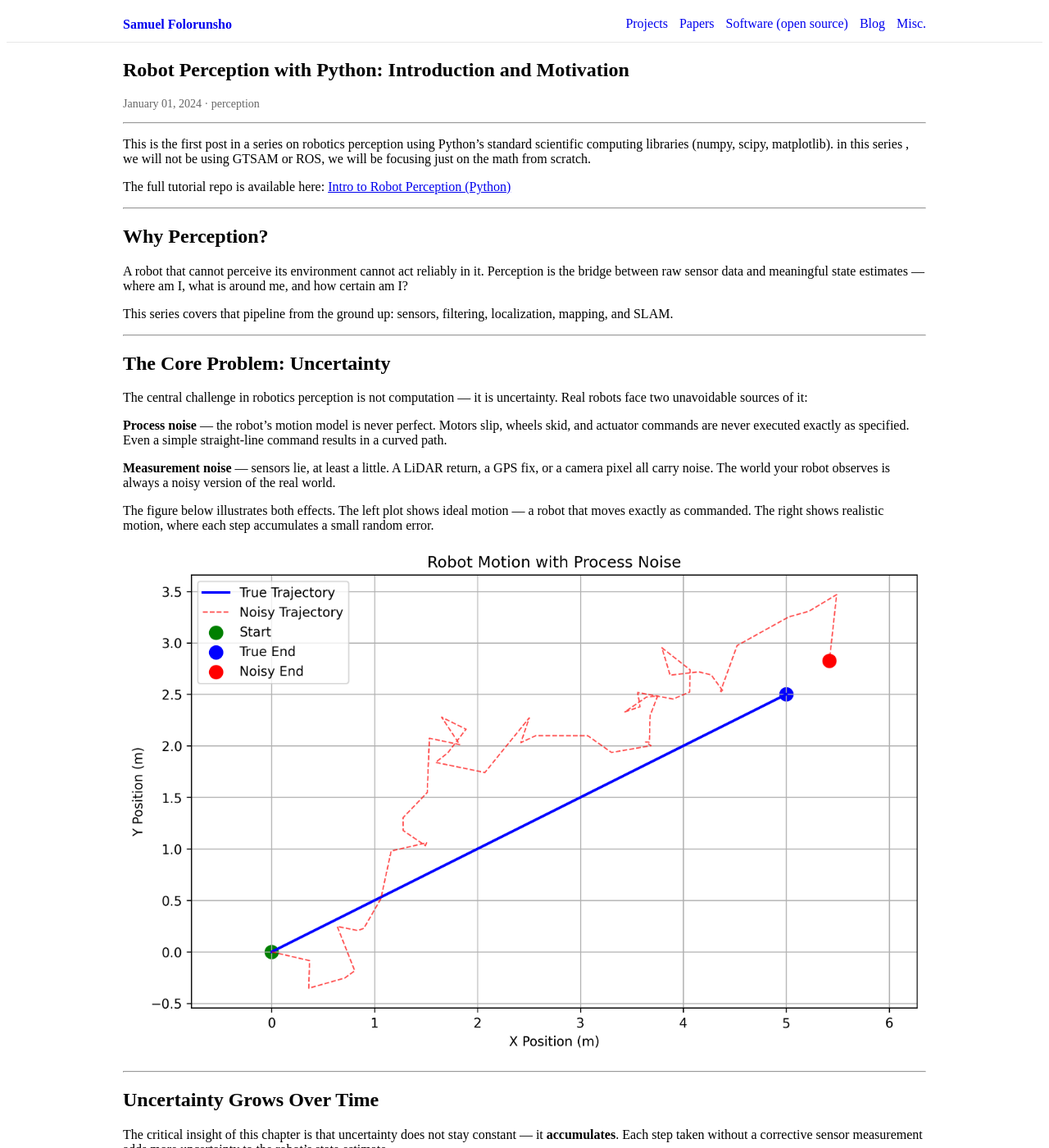
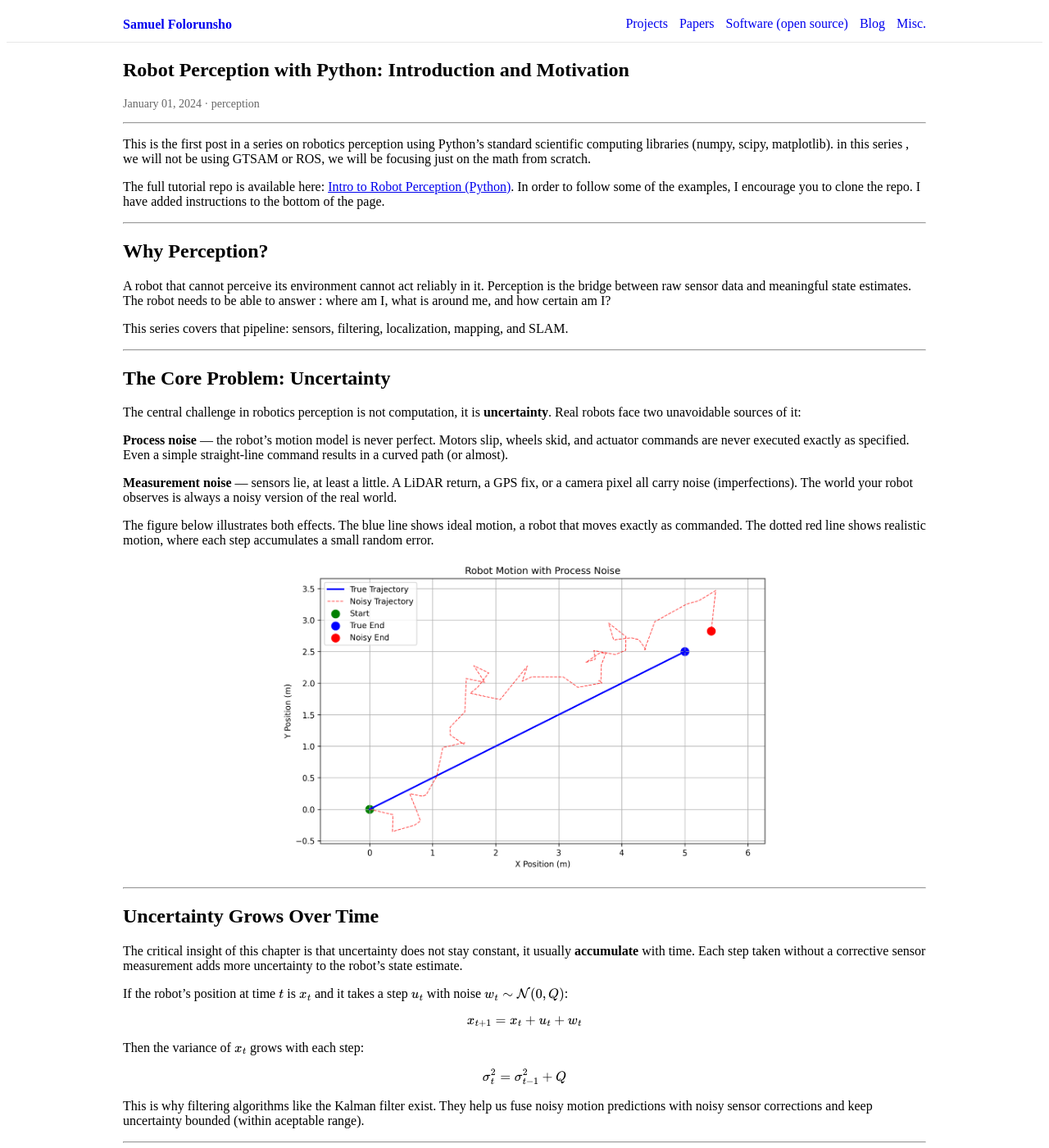
Before and after one commit to sof-danny/sof-danny.github.io, a Jekyll site: the page built from _posts/2024-01-01-intro-robot-perception.md, in a window 1280 px wide and 1400 px high. Shown: the whole window at 82% size. Built offline with Jekyll 4.4.1, drawn with Linux system fonts in a browser that asks for light colours; some of the changed text lies outside the part shown.

Commit message:
fixed typos on blog.

```diff
--- a/_posts/2024-01-01-intro-robot-perception.md
+++ b/_posts/2024-01-01-intro-robot-perception.md
@@ -9,27 +9,27 @@
 
 This is the first post in a series on robotics perception using Python's standard scientific computing libraries (numpy, scipy, matplotlib). in this series , we will not be using GTSAM or ROS, we will be focusing just on the math from scratch.
 
-The full tutorial repo is available here: [Intro to Robot Perception (Python)](https://github.com/sof-danny/Intro_to_Robot_Perception_Python)
+The full tutorial repo is available here: [Intro to Robot Perception (Python)](https://github.com/sof-danny/Intro_to_Robot_Perception_Python). In order to follow some of the examples, I encourage you to clone the repo. I have added instructions to the bottom of the page.
 
 ---
 
 ## Why Perception?
 
-A robot that cannot perceive its environment cannot act reliably in it. Perception is the bridge between raw sensor data and meaningful state estimates — where am I, what is around me, and how certain am I?
+A robot that cannot perceive its environment cannot act reliably in it. Perception is the bridge between raw sensor data and meaningful state estimates. The robot needs to be able to answer : where am I, what is around me, and how certain am I?
 
-This series covers that pipeline from the ground up: sensors, filtering, localization, mapping, and SLAM.
+This series covers that pipeline: sensors, filtering, localization, mapping, and SLAM.
 
 ---
 
 ## The Core Problem: Uncertainty
 
-The central challenge in robotics perception is not computation — it is uncertainty. Real robots face two unavoidable sources of it:
+The central challenge in robotics perception is not computation, it is **uncertainty**. Real robots face two unavoidable sources of it:
 
-**Process noise** — the robot's motion model is never perfect. Motors slip, wheels skid, and actuator commands are never executed exactly as specified. Even a simple straight-line command results in a curved path.
+**Process noise** — the robot's motion model is never perfect. Motors slip, wheels skid, and actuator commands are never executed exactly as specified. Even a simple straight-line command results in a curved path (or almost).
 
-**Measurement noise** — sensors lie, at least a little. A LiDAR return, a GPS fix, or a camera pixel all carry noise. The world your robot observes is always a noisy version of the real world.
+**Measurement noise** — sensors lie, at least a little. A LiDAR return, a GPS fix, or a camera pixel all carry noise (imperfections). The world your robot observes is always a noisy version of the real world.
 
-The figure below illustrates both effects. The left plot shows ideal motion — a robot that moves exactly as commanded. The right shows realistic motion, where each step accumulates a small random error.
+The figure below illustrates both effects. The blue line shows ideal motion, a robot that moves exactly as commanded. The dotted red line shows realistic motion, where each step accumulates a small random error.
 
 ![Simple vs Noisy Motion](/assets/blog/perception/chap_1/noisy_motion.png)
 
@@ -37,7 +37,7 @@
 
 ## Uncertainty Grows Over Time
 
-The critical insight of this chapter is that uncertainty does not stay constant — it **accumulates**. Each step taken without a corrective sensor measurement adds more uncertainty to the robot's state estimate.
+The critical insight of this chapter is that uncertainty does not stay constant, it usually **accumulate** with time. Each step taken without a corrective sensor measurement adds more uncertainty to the robot's state estimate.
 
 If the robot's position at time $t$ is $x_t$ and it takes a step $u_t$ with noise $w_t \sim \mathcal{N}(0, Q)$:
 
@@ -51,7 +51,7 @@
 \sigma^2_t = \sigma^2_{t-1} + Q
 $$
 
-This is why filtering algorithms like the Kalman filter exist — to fuse noisy motion predictions with noisy sensor corrections and keep uncertainty bounded.
+This is why filtering algorithms like the Kalman filter exist. They help us fuse noisy motion predictions with noisy sensor corrections and keep uncertainty bounded (within aceptable range).
 
 ---
 
@@ -94,4 +94,4 @@
 
 ---
 
-Next up: **Chapter 2 — Mathematical Foundations**, covering the linear algebra, probability theory, and coordinate transforms that underpin every algorithm in this series.
+Next up: **Chapter 2 — Mathematical Foundations**, covering the linear algebra, probability theory, and coordinate transforms that algorithms in this series use.
--- a/assets/style.css
+++ b/assets/style.css
@@ -178,11 +178,12 @@
 
 .post-content img, article img {
   width: 100%;
-  max-width: 100%;
+  max-width: 600px;
   height: auto;
   display: block;
   margin: 0 auto;
 }
+
 .tag {
   font-size: 12px;
   padding: 4px 8px;
```
